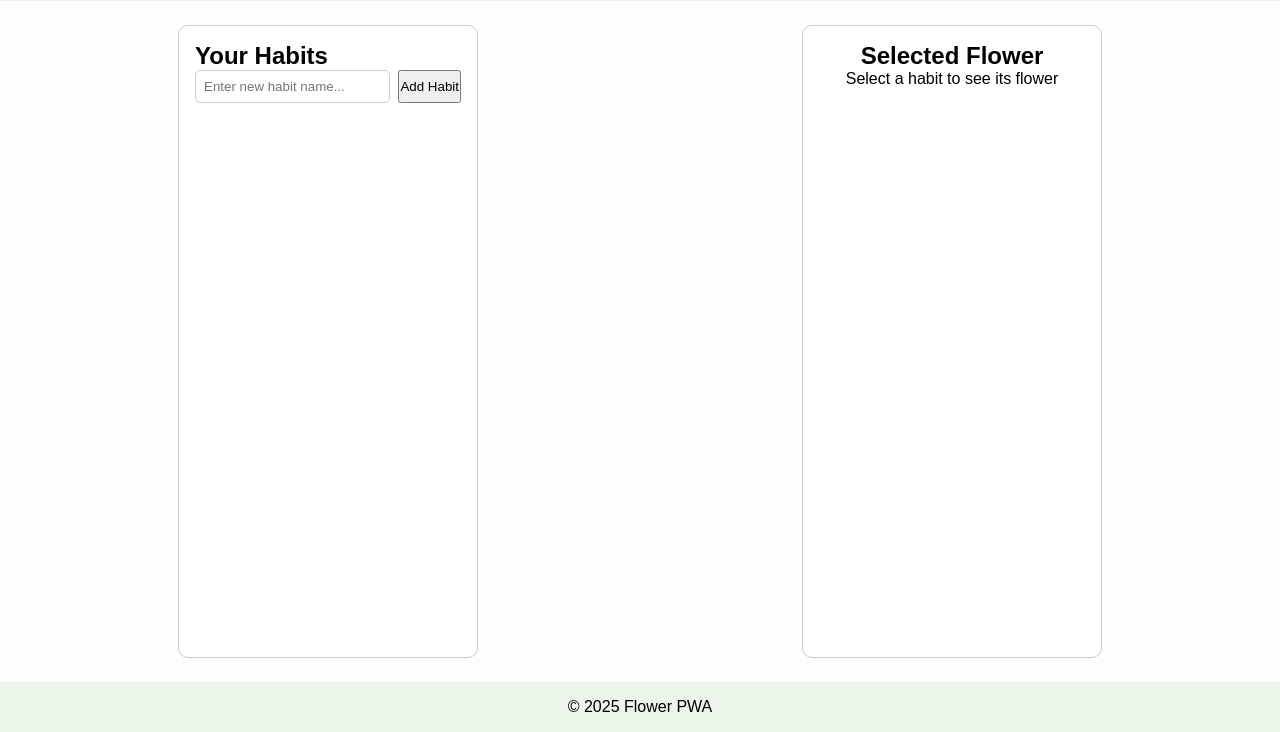
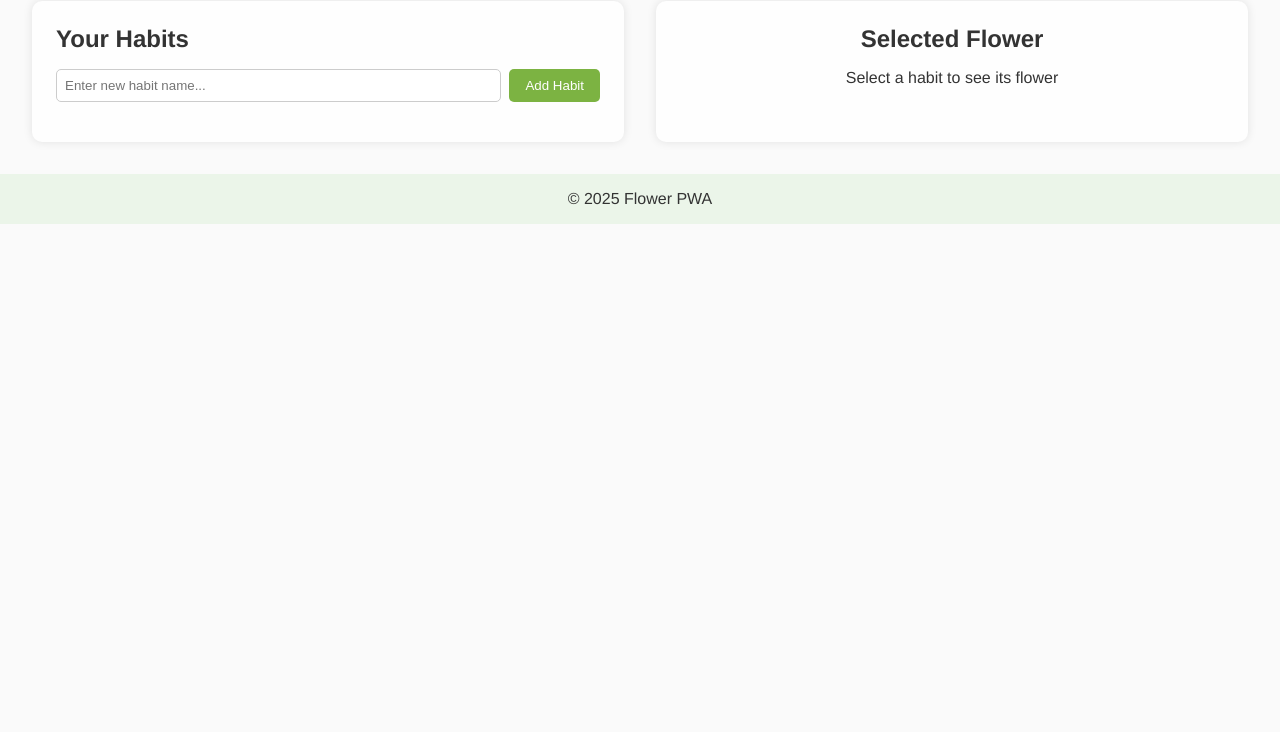
Before and after one commit to latifadel/HabitTracker, a plain HTML site: page index.html in a window 1280 px wide. Shown: the part 68-800 px from the top of the page. Drawn offline with Linux system fonts and the light colour scheme.

Commit message:
Update style.css

```diff
--- a/style.css
+++ b/style.css
@@ -1,43 +1,94 @@
-/* General Reset */
+/* --------------------
+   RESET & GLOBAL STYLES
+----------------------- */
 * {
   margin: 0;
   padding: 0;
   box-sizing: border-box;
 }
 
-/* Layout */
-body {
-  font-family: Arial, sans-serif;
-  min-height: 100vh;
-  display: flex;
-  flex-direction: column;
-  background: #fdfdfd;
+html, body {
+  font-family: 'Helvetica Neue', Arial, sans-serif;
+  background: #fafafa;
+  color: #333;
+  transition: background 0.3s, color 0.3s;
 }
 
-header, footer {
-  background: #ebf5e9;
-  text-align: center;
+body.dark-mode {
+  background: #1c1c1c;
+  color: #fff;
+}
+
+/* --------------------
+   HEADER
+----------------------- */
+.main-header {
+  display: flex;
+  align-items: center;
+  justify-content: space-between;
+  background: linear-gradient(135deg, #aed581, #7cb342);
+  color: #fff;
   padding: 1rem;
 }
 
-main {
-  flex: 1;
+.logo-container {
   display: flex;
-  flex-direction: row;
-  flex-wrap: wrap;
-  justify-content: space-around;
-  padding: 1rem;
+  align-items: center;
 }
 
-/* Habit Section */
+.logo {
+  height: 50px;
+  width: 50px;
+  object-fit: contain;
+  margin-right: 1rem;
+}
+
+.dark-mode-toggle {
+  background: #4caf50;
+  border: none;
+  color: #fff;
+  font-weight: bold;
+  padding: 0.5rem 1rem;
+  border-radius: 5px;
+  cursor: pointer;
+}
+
+.dark-mode-toggle:hover {
+  background: #388e3c;
+}
+
+/* --------------------
+   MAIN LAYOUT
+----------------------- */
+main {
+  display: flex;
+  flex-flow: row wrap;
+  justify-content: space-evenly;
+  padding: 2rem;
+  gap: 2rem;
+}
+
+section {
+  background: #fefefe;
+  border-radius: 10px;
+  padding: 1.5rem;
+  width: 320px;
+  box-shadow: 0 0 10px rgba(0, 0, 0, 0.1);
+}
+
+body.dark-mode main section {
+  background: #2a2a2a;
+}
+
+h2 {
+  margin-bottom: 1rem;
+}
+
+/* --------------------
+   HABIT SECTION
+----------------------- */
 .habit-section {
-  border: 1px solid #ccc;
-  padding: 1rem;
-  margin: 0.5rem;
-  width: 300px;
-  max-width: 90%;
-  background: #ffffff;
-  border-radius: 10px;
+  flex: 1 1 320px;
 }
 
 .habit-input {
@@ -54,6 +105,19 @@ main {
   border: 1px solid #ccc;
 }
 
+.habit-input button {
+  background: #7cb342;
+  color: #fff;
+  border: none;
+  border-radius: 5px;
+  padding: 0.5rem 1rem;
+  cursor: pointer;
+}
+
+.habit-input button:hover {
+  background: #689f38;
+}
+
 /* Habit List */
 #habits-list {
   list-style: none;
@@ -67,17 +131,22 @@ main {
   padding: 0.3rem;
   border-bottom: 1px solid #eee;
   cursor: pointer;
+  transition: background 0.2s;
 }
 
-/* Flower Section */
+#habits-list li:hover {
+  background: #f1f8e9;
+}
+
+body.dark-mode #habits-list li:hover {
+  background: #3a3a3a;
+}
+
+/* --------------------
+   FLOWER SECTION
+----------------------- */
 .flower-section {
-  border: 1px solid #ccc;
-  padding: 1rem;
-  margin: 0.5rem;
-  width: 300px;
-  max-width: 90%;
-  background: #ffffff;
-  border-radius: 10px;
+  flex: 1 1 320px;
   text-align: center;
 }
 
@@ -89,3 +158,33 @@ main {
   filter: grayscale(80%);
   opacity: 0.7;
 }
+
+.placeholder {
+  color: #888;
+}
+
+/* --------------------
+   STATS SECTION
+----------------------- */
+.stats-section {
+  flex: 1 1 320px;
+  text-align: center;
+}
+
+#progress-chart {
+  max-width: 100%;
+  height: 200px;
+}
+
+/* --------------------
+   FOOTER
+----------------------- */
+footer {
+  background: #ebf5e9;
+  text-align: center;
+  padding: 1rem;
+}
+
+body.dark-mode footer {
+  background: #2a2a2a;
+}
```
